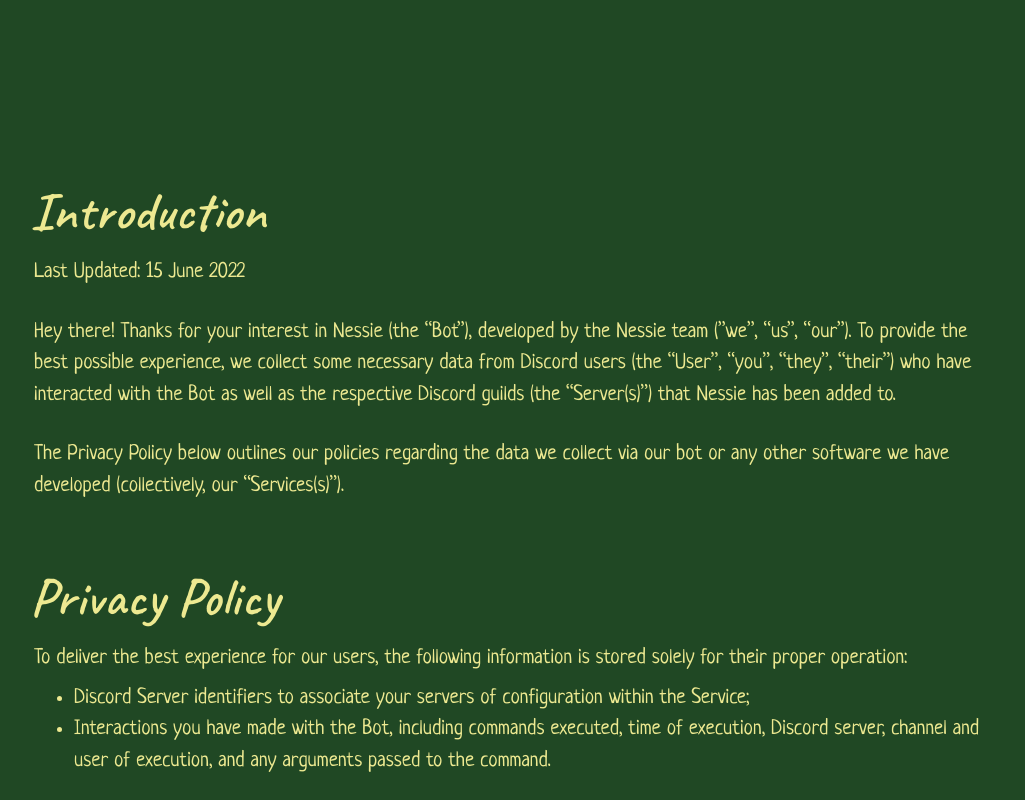
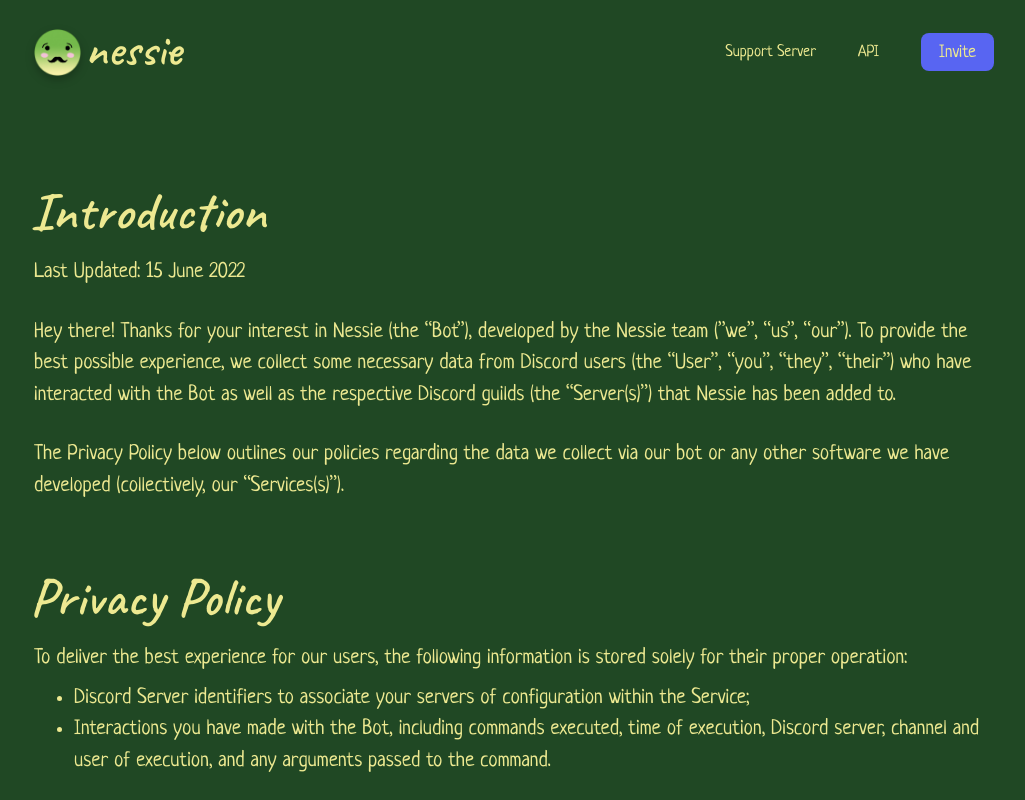
Before and after one commit to vexuas/nessie-web, a React (Create React App) app: page /terms_and_privacy in a window 1280 px wide. Shown: the top 800 px of the page, without its empty margins (126-1151 px from the left). Built offline with nearby package versions, Linux system fonts and the light colour scheme.

Commit message:
Create Nav Bar (#10)
* Create navbar component

* Add content

* Create button component

* Add invite button to nav

* Add nessie invite link

* Add scrolling class

* Add comments

```diff
--- a/src/App.tsx
+++ b/src/App.tsx
@@ -1,12 +1,14 @@
 import { Route, Routes } from 'react-router-dom';
 import WorkInProgress from './app/components/WorkInProgress';
 import TermsContainer from './app/components/TermsContainer';
+import NavBar from './app/components/NavBar';
 import Footer from './app/components/Footer';
 import styles from './App.module.scss';
 
 function App() {
   return (
     <div className={styles.App}>
+      <NavBar />
       <Routes>
         <Route path="/" element={<WorkInProgress />} />
         <Route path="/terms_and_privacy" element={<TermsContainer />} />
--- /dev/null
+++ b/src/app/components/Elements/Button/Button.module.scss
@@ -0,0 +1,25 @@
+@import '../../../../assets/styles/variables.scss';
+
+.Container {
+  background-color: $bg-color-discord;
+  border-radius: 8px;
+  border: none;
+  padding: 10px 18px;
+  font-size: 18px;
+  color: $color-default;
+  line-height: 100%;
+  transition: linear background-color 0.1s;
+  &:hover {
+    cursor: pointer;
+    background-color: darken($bg-color-discord, 5%);
+    color: darken($color-default, 10%);
+  }
+  &:active {
+    background-color: darken($bg-color-discord, 7%);
+  }
+
+  span {
+    position: relative;
+    bottom: -1px;
+  }
+}
--- /dev/null
+++ b/src/app/components/Elements/Button/index.tsx
@@ -0,0 +1,15 @@
+import styles from './Button.module.scss';
+
+interface Props {
+  className?: string;
+  label: string;
+  onClick?: () => void;
+}
+
+export default function Button({ className, label, onClick }: Props) {
+  return (
+    <button className={`${styles.Container} ${className}`} onClick={onClick}>
+      <span>{label}</span>
+    </button>
+  );
+}
--- /dev/null
+++ b/src/app/components/NavBar/NavBar.module.scss
@@ -0,0 +1,49 @@
+@import '../../../assets/styles/variables.scss';
+
+.Container {
+  position: fixed;
+  height: 104px;
+  max-height: 104px;
+  width: calc(100% - 160px * 2);
+  display: flex;
+  align-items: center;
+  padding: 0 160px;
+  justify-content: space-between;
+  background-color: $bg-color-main;
+  z-index: 100;
+  transition: filter 0.2s linear;
+}
+.Scrolling {
+  filter: drop-shadow(0px 15px 15px rgba(0, 0, 0, 0.25));
+}
+.Title {
+  display: flex;
+  align-items: center;
+}
+.Logo {
+  width: 47px;
+  height: 47px;
+  filter: drop-shadow(0px 4px 4px rgba(0, 0, 0, 0.25));
+}
+.Name {
+  font-family: 'Caveat';
+  font-size: 48px;
+  font-weight: 600;
+  margin-left: 4px;
+  position: relative;
+  top: -3px;
+}
+.Links {
+  display: flex;
+  align-items: center;
+}
+.LinkName {
+  color: $color-default;
+  text-decoration: none;
+  margin-right: 42px;
+  position: relative;
+  bottom: -1px;
+  &:hover {
+    text-decoration: underline;
+  }
+}
--- /dev/null
+++ b/src/app/components/NavBar/index.tsx
@@ -0,0 +1,47 @@
+import styles from './NavBar.module.scss';
+import Button from '../Elements/Button';
+import { useEffect, useState } from 'react';
+
+export default function NavBar() {
+  const [scroll, setScroll] = useState(0);
+
+  useEffect(() => {
+    //Set scroll position when user scrolls in the browser; useful to know so we can add the scrolling class
+    document.addEventListener('scroll', () => {
+      setScroll(window.scrollY);
+    });
+  });
+  return (
+    <div className={`${styles.Container} ${scroll > 10 && styles.Scrolling}`}>
+      <div className={styles.Title}>
+        <img src="./nessie_logo.png" alt="Nessie Logo" className={styles.Logo} />
+        <div className={styles.Name}>nessie</div>
+      </div>
+      <div className={styles.Links}>
+        <a
+          href="https://discord.com/invite/47Ccgz9jA4"
+          target="_blank"
+          className={styles.LinkName}
+          rel="noreferrer"
+        >
+          Support Server
+        </a>
+        <a
+          href="https://apexlegendsapi.com/#introduction"
+          target="_blank"
+          className={styles.LinkName}
+          rel="noreferrer"
+        >
+          API
+        </a>
+        <a
+          href="https://discord.com/api/oauth2/authorize?client_id=889135055430111252&permissions=3088&scope=applications.commands%20bot"
+          target="_blank"
+          rel="noreferrer"
+        >
+          <Button label="Invite" />{' '}
+        </a>
+      </div>
+    </div>
+  );
+}
--- a/src/assets/styles/variables.scss
+++ b/src/assets/styles/variables.scss
@@ -7,6 +7,7 @@
 //Background color
 $bg-color-main: #204824;
 $bg-color-alt: #ede991;
+$bg-color-discord: #5865f2;
 
 //Font
 $font-family: 'Neucha', 'Caveat', 'Helvetica Neue', Arial, sans-serif;
```
